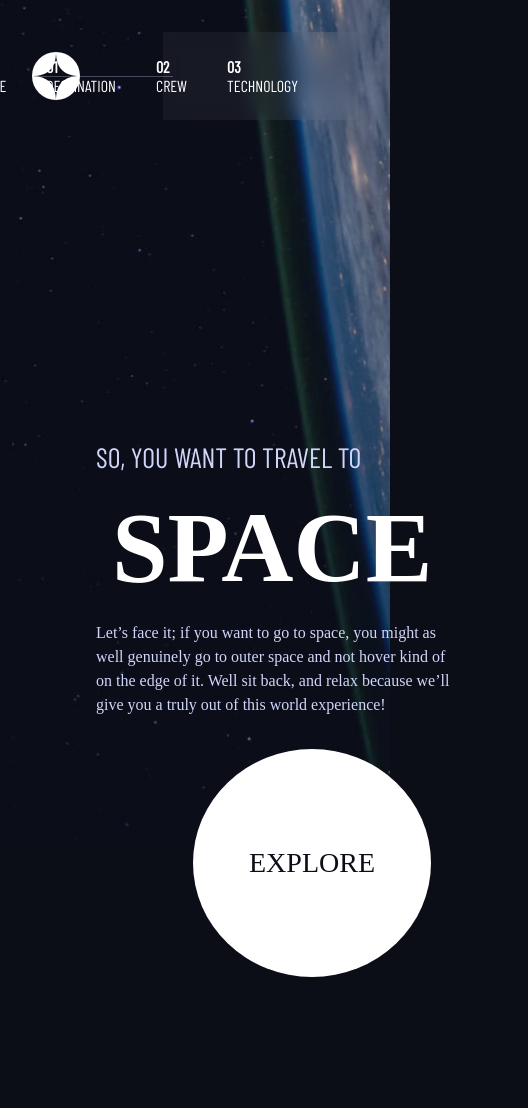
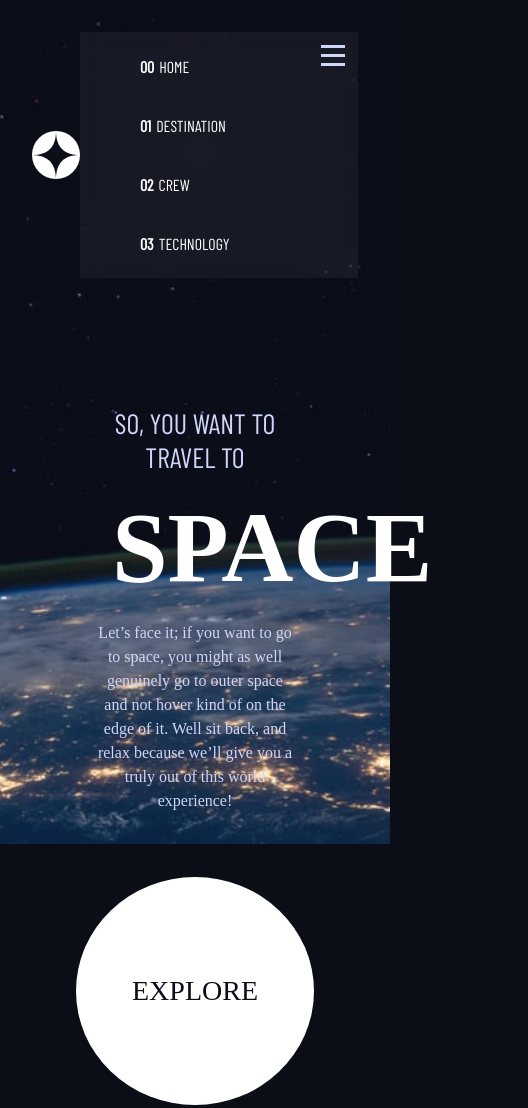
Before and after one commit to jagodakubicka/Space-Tourism-Frontend-Mentor, a plain HTML site: page starter-code/index.html in a window 390 px wide. Shown: the whole page, 528 px wide, since content can reach past the window. Before the commit the page ends 1073 px from the top, so only its background shows below. Drawn offline with nearby package versions, Linux system fonts and the light colour scheme; a web font is replaced by a local one.

Commit message:
mobile and tablet versions

```diff
--- a/styles/main.scss
+++ b/styles/main.scss
@@ -164,14 +164,16 @@ img {
 .home-intro {
   margin: 0 auto;
   max-width: 1200px;
-  display: grid;
-  grid-template-columns: repeat(auto-fit, minmax(360px, 1fr));
+  display: flex;
+  flex-direction: row;
   padding: 6em;
   padding-top: 18em;
+  justify-content: space-between;
   &__content {
     display: flex;
     flex-direction: column;
     justify-content: center;
+    max-width: 50%;
   }
   &__topText {
     @include heading5;
@@ -190,7 +192,6 @@ img {
     display: flex;
     justify-content: center;
     align-items: center;
-    margin-right: -20%;
     padding-top: 2em;
   }
   &__link {
@@ -207,3 +208,67 @@ img {
     }
   }
 }
+
+@media (max-width: 912px) {
+  .home-page {
+    background-image: url(/starter-code/assets/home/background-home-tablet.jpg);
+  }
+  .nav {
+    &__list {
+      &::before {
+        display: none;
+      }
+    }
+    &__link {
+      span {
+        display: none;
+      }
+    }
+  }
+  .home-intro {
+    flex-direction: column;
+    padding-top: 6em;
+    &__content {
+      max-width: 100%;
+      text-align: center;
+    }
+    &__bottomText {
+      margin: 0 auto;
+      max-width: 60%;
+    }
+    &__explore {
+      padding-top: 4em;
+    }
+  }
+}
+
+@media (max-width: 550px) {
+  .home-page {
+    background-image: url(/starter-code/assets/home/background-home-mobile.jpg);
+  }
+  .nav {
+    &__list {
+      flex-direction: column;
+      width: 100%;
+      height: 100%;
+      position: relative;
+    }
+    &__link {
+      display: flex;
+      span {
+        display: block;
+      }
+    }
+    &__toggleBtn {
+      display: block;
+      position: absolute;
+      top: 1em;
+      right: 1em;
+    }
+  }
+  .home-intro {
+    &__bottomText {
+      max-width: 100%;
+    }
+  }
+}
```
Also changed, not shown: styles/main.css, 1 other file.
